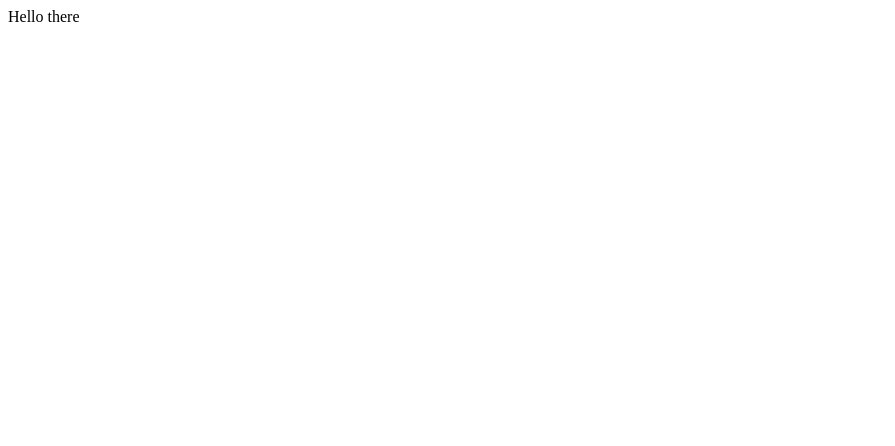
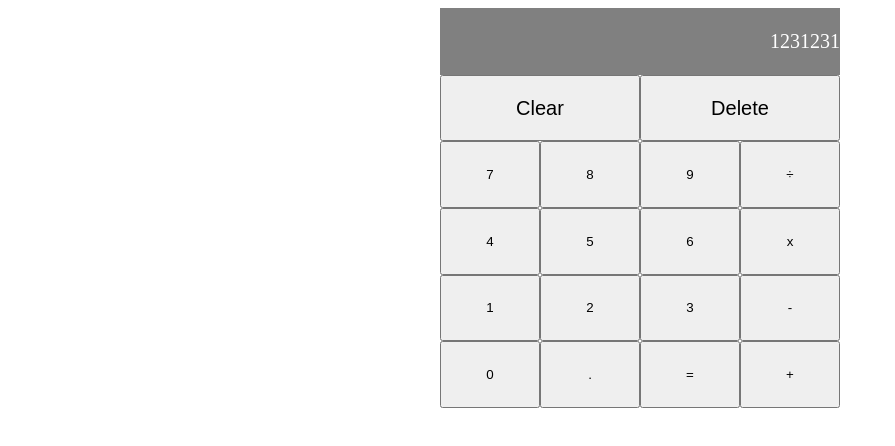
Before and after one commit to RazvanUscatuN/web-calculator, a plain HTML site: page index.html in a window 1280 px wide. Shown: the whole page, without its empty margins (0-895 px from the left). Drawn offline with Linux system fonts and the light colour scheme.

Commit message:
button layout and basic style

```diff
--- a/index.html
+++ b/index.html
@@ -1,17 +1,41 @@
 <!DOCTYPE html>
 <html lang="en">
   <head>
-  <meta charset="UTF-8">
-  <meta name="viewport" content="width=device-width, initial-scale=1.0">
+    <meta charset="UTF-8" />
+    <meta name="viewport" content="width=device-width, initial-scale=1.0" />
     <title>Calculator</title>
-  <link rel="stylesheet" href="./style.css">
+    <link rel="stylesheet" href="./style.css" />
   </head>
 
   <body>
-  Hello there
+    <div class="calculator">
+      <div class="display">1231231</div>
+      <div class="btn-clear-section">
+        <button class="btn" id="btn-clear">Clear</button>
+        <button class="btn" id="btn-delete">Delete</button>
+      </div>
 
+      <div class="btn-grid">
+        <button class="btn" id="btn-7">7</button>
+        <button class="btn" id="btn-8">8</button>
+        <button class="btn" id="btn-9">9</button>
+        <button class="btn" id="btn-divide">÷</button>
+        <button class="btn" id="btn-4">4</button>
+        <button class="btn" id="btn-5">5</button>
+        <button class="btn" id="btn-6">6</button>
+        <button class="btn" id="btn-multiply">x</button>
+        <button class="btn" id="btn-1">1</button>
 
+        <button class="btn" id="btn-2">2</button>
+        <button class="btn" id="btn-3">3</button>
+        <button class="btn" id="btn-subtract">-</button>
 
+        <button class="btn" id="btn-0">0</button>
+        <button class="btn" id="btn-dot">.</button>
+        <button class="btn" id="btn-equals">=</button>
+        <button class="btn" id="btn-add">+</button>
+      </div>
+    </div>
 
     <script src="./script.js"></script>
   </body>
--- a/style.css
+++ b/style.css
@@ -0,0 +1,54 @@
+body{
+    display: flex;
+    justify-content: center;
+    height: 100vh;
+}
+
+
+.calculator{
+    display: flex;
+    justify-content: center;
+    flex-direction: column;
+    width: 400px;
+    height:400px;
+}
+
+.display{
+    display: flex;
+    justify-content: flex-end;
+    height: 20%;
+    background-color: gray;
+    color: white;
+    align-items: center;
+    font-size: 20px;
+}
+
+.btn-grid{
+    display: flex;
+    flex-wrap: wrap;
+    justify-content: flex-end;
+    height: 80%;
+}
+
+.btn {
+    height: 25%;
+    width: 25%;
+}
+
+ .btn-clear-section{
+    display: flex;
+    height: 20%;
+
+}
+
+
+
+.btn-clear-section .btn{
+    display: flex;
+    flex-grow: 1;
+    height:100%;
+    align-items: center;
+    justify-content: center;
+    font-size: 20px;
+
+}
```
Lines whose indentation alone changed are shown as unchanged.
